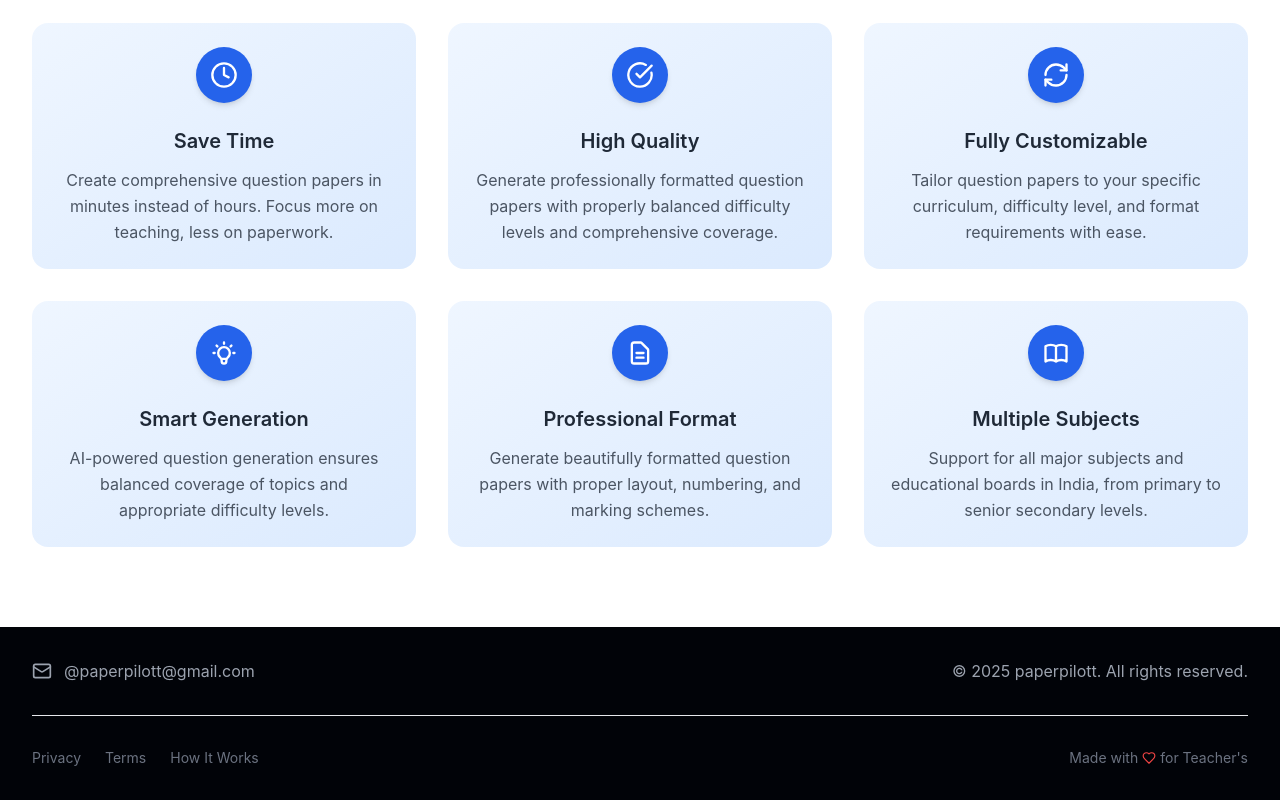
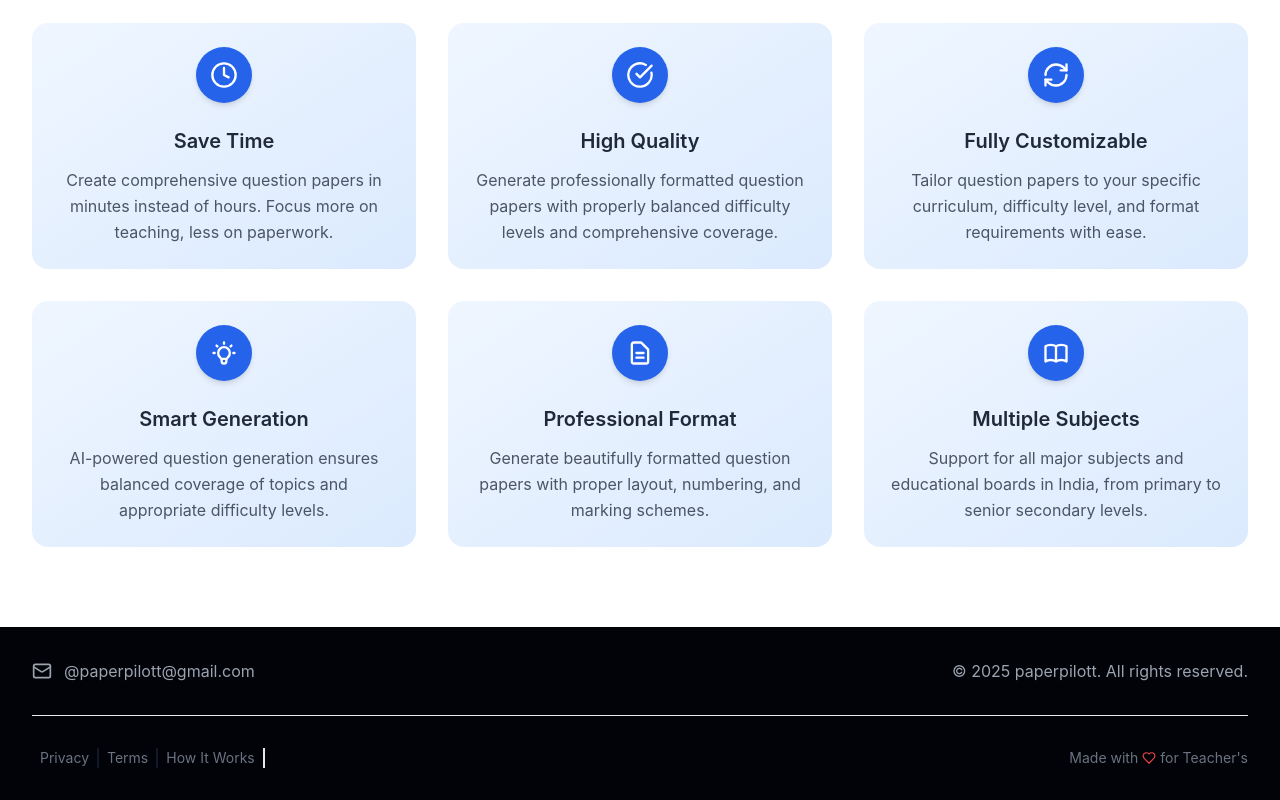
Before and after one commit to Kanyaraasi/paper-pilot-web-app, a Next.js app: page / in a window 1280 px wide. Shown: the part 1109-1909 px from the top of the page. Built offline with nearby package versions, Linux system fonts and the light colour scheme.

Commit message:
improve the ui

```diff
--- a/src/app/Components/HomePage/Header.jsx
+++ b/src/app/Components/HomePage/Header.jsx
@@ -50,9 +50,9 @@ function Header() {
 
   const navigateToDashboard = () => {
     if (userRole === "admin") {
-      window.location.href = "/CreateUser";
+      window.location.href = "/TestHistorySavedDashboard";
     } else if (userRole === "teacher") {
-      window.location.href = "/GradeSelector";
+      window.location.href = "/TestHistorySavedDashboard";
     }
   };
 
@@ -88,7 +88,7 @@ function Header() {
                 <div className="absolute inset-0 bg-blue-50 rounded-lg scale-0 group-hover:scale-100 transition-transform duration-300 origin-center"></div>
               </a>
               <a
-                href="/HowItWork"
+                href="/HowItWorkPage"
                 className="relative px-4 py-2 text-gray-700 hover:text-blue-600 font-medium transition-all duration-300 group"
               >
                 <span className="relative z-10">How It Works</span>
@@ -220,7 +220,7 @@ function Header() {
               Home
             </a>
             <a
-              href="/HowItWork"
+              href="/HowItWorkPage"
               className="block px-4 py-3 text-gray-700 hover:text-blue-600 hover:bg-blue-50 rounded-lg font-medium transition-all duration-200"
             >
               How It Works
@@ -243,12 +243,7 @@ function Header() {
                     <User className="w-4 h-4 mr-2" />
                     Login
                   </button>
-                  {/* <button
-                    onClick={toggleAuthModal}
-                    className="w-full px-4 py-3 bg-gradient-to-r from-blue-600 to-purple-600 text-white font-semibold rounded-lg hover:from-blue-700 hover:to-purple-700 transition-all duration-300"
-                  >
-                    Sign Up
-                  </button> */}
+
                 </div>
               ) : (
                 <div className="space-y-3">
--- a/src/app/Components/HomePage/Hero.jsx
+++ b/src/app/Components/HomePage/Hero.jsx
@@ -137,7 +137,7 @@ function Hero({ animated, onGetStarted }) {
                   <path strokeLinecap="round" strokeLinejoin="round" strokeWidth={2} d="M13 7l5 5m0 0l-5 5m5-5H6" />
                 </svg>
               </button>
-              <Link href="/HowItWork" className="flex items-center justify-center">
+              <Link href="/HowItWorkPage" className="flex items-center justify-center">
               <button className="px-8 py-4 border-2 border-gray-300 hover:border-blue-500 text-gray-700 hover:text-blue-600 rounded-xl font-semibold hover:bg-blue-50 transition-all transform hover:scale-105 duration-300 flex items-center justify-center">
                 Watch Demo                <svg className="h-5 w-5 ml-2" fill="none" stroke="currentColor" viewBox="0 0 24 24">
                   <path strokeLinecap="round" strokeLinejoin="round" strokeWidth={2} d="M14.828 14.828a4 4 0 01-5.656 0M9 10h1.586a1 1 0 01.707.293l2.414 2.414a1 1 0 00.707.293H15" />
--- a/src/app/Components/HomePage/HomePage.jsx
+++ b/src/app/Components/HomePage/HomePage.jsx
@@ -56,7 +56,7 @@ function HomePage() {
     // if (roleType === "admin") {
         // window.location.href = "/CreateUser";
       // } else if (roleType === "teacher") {
-        window.location.href = "/TestDashboard";
+        window.location.href = "/TestHistorySavedDashboard";
       // }
     // Show toast message for all users who click the button
     // setToastMessage("Please login to get started!");
--- a/src/app/FooterPage/page.jsx
+++ b/src/app/FooterPage/page.jsx
@@ -30,15 +30,15 @@ const Footer = () => {
 
         <div className="mt-8 border-t border-gray-200 dark:border-gray-700 pt-8">
           <div className="md:flex md:items-center md:justify-between">
-            <div className="flex justify-center md:justify-start space-x-6">
+            <div className="flex justify-center md:justify-start ">
 
-              <Link href="/Privacy" className="text-sm text-gray-500 dark:text-gray-900 hover:text-white dark:hover:text-gray-200">
+              <Link href="/Privacy" className="text-sm text-gray-500 dark:text-gray-900 hover:text-white dark:hover:text-gray-200 border-r-2 px-2 border-gray-900">
                 Privacy
               </Link>
-              <Link href="/TermsAndCondition" className="text-sm text-gray-500 dark:text-gray-900 hover:text-white dark:hover:text-gray-200">
+              <Link href="/TermsAndCondition" className="text-sm text-gray-500 dark:text-gray-900 hover:text-white dark:hover:text-gray-200 border-r-2 px-2 border-gray-900">
                 Terms
               </Link>
-              <Link href="/HowItWork" className="text-sm text-gray-500 dark:text-gray-900 hover:text-white dark:hover:text-gray-200">
+              <Link href="/HowItWork" className="text-sm text-gray-500 dark:text-gray-900 hover:text-white dark:hover:text-gray-200 border-r-2 px-2 ">
                 How It Works
               </Link>
             </div>
--- a/src/app/TestCreateDashboardPage/ProgressBarSteps/TestDetailsPage/TestDetailsPage.jsx
+++ b/src/app/TestCreateDashboardPage/ProgressBarSteps/TestDetailsPage/TestDetailsPage.jsx
@@ -64,7 +64,7 @@ const Toast = ({ message, type = "error", onClose }) => {
   );
 };
 
-const TestDashboard = ({ onNext, onPrevious, formData, currentStep }) => {
+const TestDetailsPage = ({ onNext, onPrevious, formData, currentStep }) => {
   const [subjectError, setSubjectError] = useState("");
   const [instituteId, setInstituteId] = useState(null);
   const [toast, setToast] = useState(null);
@@ -699,4 +699,4 @@ const TestDashboard = ({ onNext, onPrevious, formData, currentStep }) => {
   );
 };
 
-export default TestDashboard;
+export default TestDetailsPage;
--- a/src/app/TestHistorySavedDashboard/page.jsx
+++ b/src/app/TestHistorySavedDashboard/page.jsx
@@ -1,43 +1,24 @@
 "use client";
 import React, { useState, useEffect } from "react";
 import {
-  Home,
   FileText,
-  Users,
-  Settings,
   Bell,
   Search,
   Plus,
-  Filter,
-  Download,
-  Upload,
-  Calendar,
   Clock,
-  CheckCircle,
   AlertCircle,
   Play,
-  Pause,
-  MoreHorizontal,
   Edit,
   Trash2,
   Eye,
-  Copy,
   RefreshCw,
-  TrendingUp,
   BookOpen,
-  Star,
-  Share2,
   Archive,
-  BarChart3,
-  Timer,
   Award,
-  MessageSquare,
-  ChevronDown,
   SortAsc,
   SortDesc,
   Grid3X3,
   List,
-  ExternalLink,
   History,
   Bookmark,
 } from "lucide-react";
@@ -45,7 +26,6 @@ import Link from "next/link";
 import { testService } from "@/apiServices/testServices";
 
 const TestDashboard = () => {
-  const [selectedTest, setSelectedTest] = useState(null);
   const [filters, setFilters] = useState({
     academicYear: "",
     batch: "",
@@ -58,7 +38,7 @@ const TestDashboard = () => {
   const [sortOrder, setSortOrder] = useState("desc");
   const [viewMode, setViewMode] = useState("table");
   const [selectedTests, setSelectedTests] = useState([]);
-  const [showBulkActions, setShowBulkActions] = useState(false);
+
 
   // Dummy data for tests
   const [tests, setTests] = useState([]);
@@ -407,7 +387,7 @@ const TestDashboard = () => {
         <div className="bg-white/70 backdrop-blur-sm rounded-2xl shadow-sm border border-gray-200 p-4 mb-4">
           <div className="flex flex-col lg:flex-row items-start lg:items-center justify-between space-y-4 lg:space-y-0">
             <div className="flex items-center space-x-3">
-              <Link href="/TestCreationDashboard">
+              <Link href="/TestCreateDashboardPage">
                 <button className="bg-gradient-to-r from-sky-600 to-indigo-600 hover:from-sky-700 hover:to-indigo-700 text-white px-6 py-3 rounded-xl flex items-center space-x-2 transition-all shadow-lg hover:shadow-xl font-medium">
                   <Plus className="h-5 w-5" />
                   <span>Create Test</span>
```
